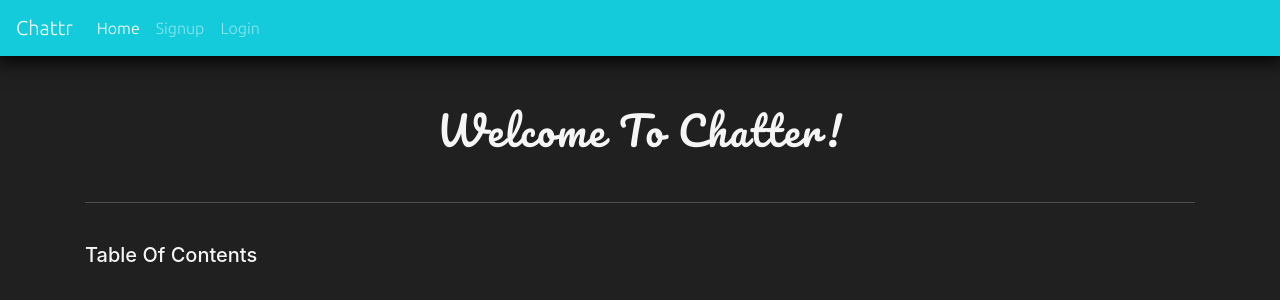
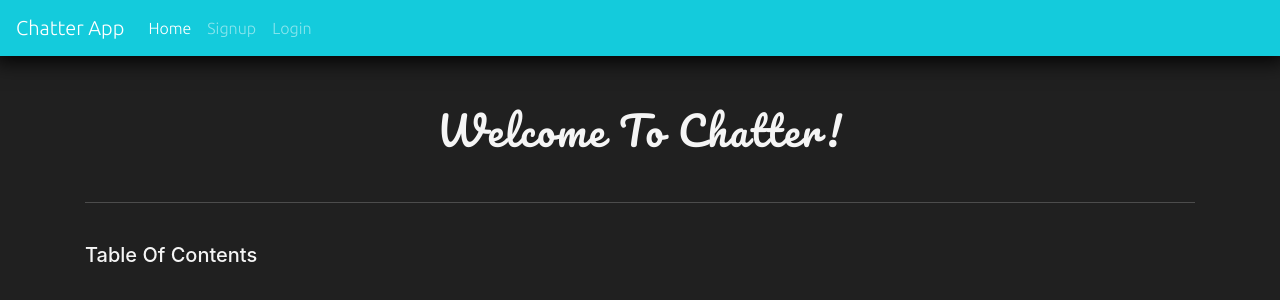
Before and after one commit to sasidampuri/Chatterapp, a Django app: page / in a window 1280 px wide. Shown: the top 300 px of the page. Run offline with Django 3.2, Linux system fonts and the light colour scheme; some libraries are stand-ins or nearby versions.

Commit message:
Update base.html

```diff
--- a/templates/base.html
+++ b/templates/base.html
@@ -30,7 +30,7 @@
 
 		<!-- Nav -->
 		<nav class="navbar navbar sticky-top navbar-expand-lg navbar-dark" style="background-color: rgb(20, 203, 220); font-weight: 300; box-shadow: 0px 0px 20px 5px #000; font-family: 'Ubuntu', sans-serif;">
-		  <a class="navbar-brand" href="{% url 'home' %}">Chattr</a>
+		  <a class="navbar-brand" href="{% url 'home' %}">Chatter App</a>
 		  <button class="navbar-toggler" type="button" data-toggle="collapse" data-target="#navbarNav" aria-controls="navbarNav" aria-expanded="false" aria-label="Toggle navigation">
 		    <span class="navbar-toggler-icon"></span>
 		  </button>
```
